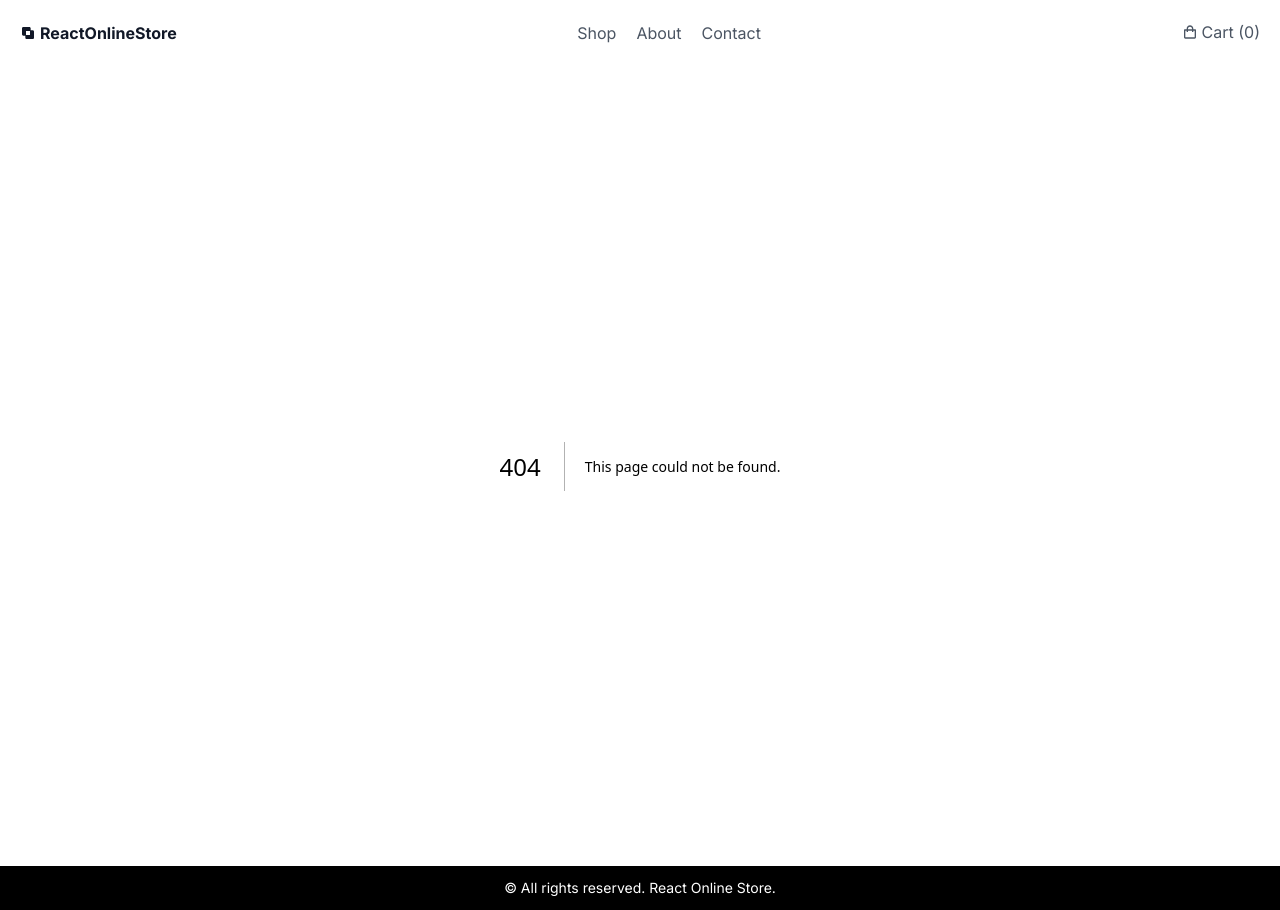
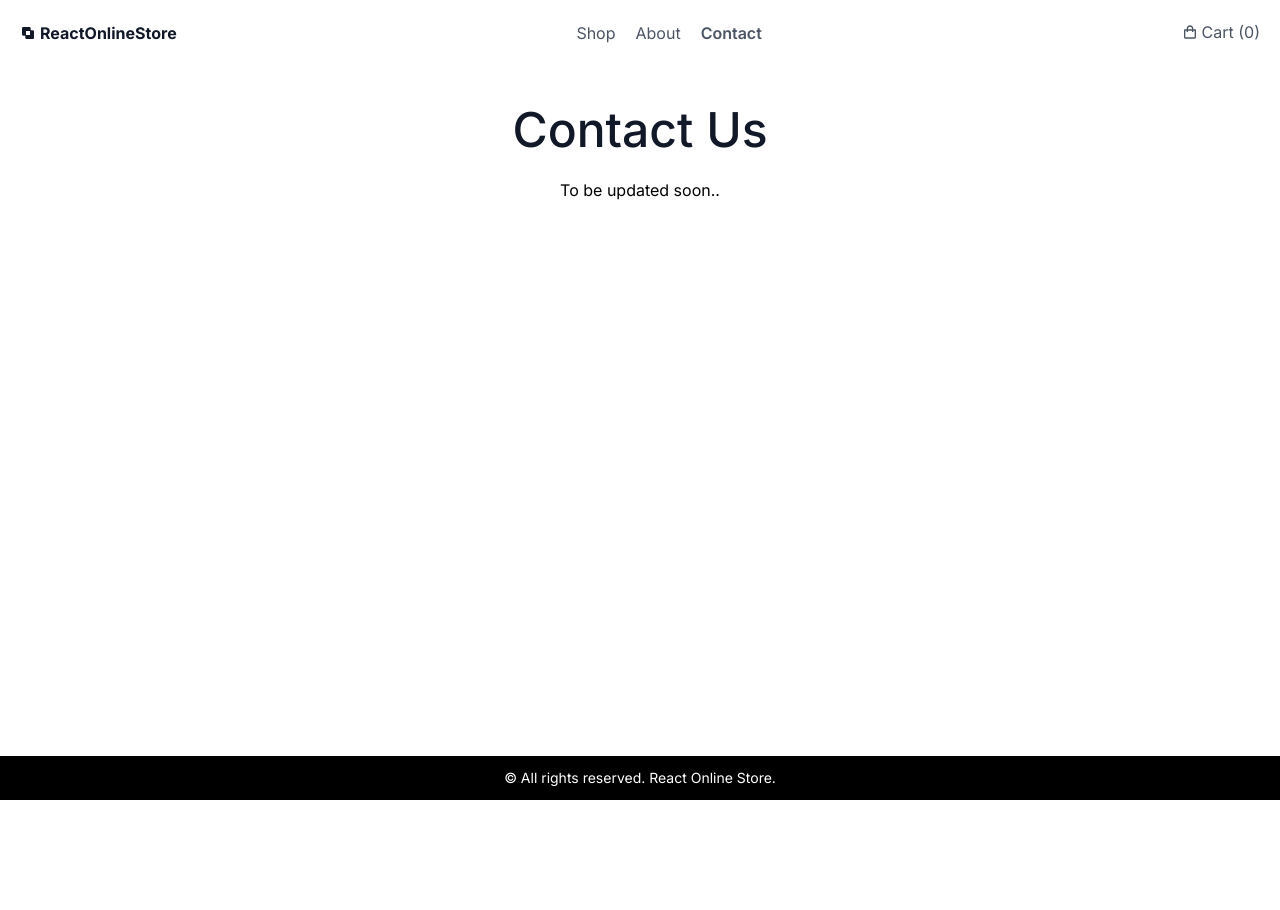
Before and after one commit to siddhiair/react-ecommerce, a Next.js app: page /contact in a window 1280 px wide. Before the commit this address had no page. After the commit the page ends 800 px from the top, so only its background shows below. Built offline with nearby package versions, Linux system fonts and the light colour scheme.

Commit message:
used context api to add product to cart

```diff
--- a/components/common/NavBar.js
+++ b/components/common/NavBar.js
@@ -2,11 +2,11 @@ import React from 'react';
 import Link from 'next/link';
 import {BiShoppingBag,BiExclude} from 'react-icons/bi';
 import { useRouter } from "next/router";
-import useUpdateCart from "@/hooks/useUpdateCart";
+import { useAppState } from "@/context/AppStateContext";
 
 export default function NavBar() {
 	const router = useRouter();
-	const {cartItems} = useUpdateCart();
+	const {cartCount} = useAppState();
 
   return (
     <header className="text-gray-600 body-font">
@@ -17,12 +17,12 @@ export default function NavBar() {
 				</Link>
 				<nav className="md:ml-auto md:mr-auto flex flex-wrap items-center text-base justify-center">
 					<Link href="/shop" className={`mr-5 hover:text-gray-900 ${router.pathname == "/shop" ? "font-semibold" : ""}`}>Shop</Link>
-					<Link href="/about" className="mr-5 hover:text-gray-900">About</Link>
-					<Link href="/contact" className="mr-5 hover:text-gray-900">Contact</Link>
+					<Link href="/about" className={`mr-5 hover:text-gray-900 ${router.pathname == "/about" ? "font-semibold" : ""}`}>About</Link>
+					<Link href="/contact" className={`mr-5 hover:text-gray-900 ${router.pathname == "/contact" ? "font-semibold" : ""}`}>Contact</Link>
 				</nav>
 				<div>
 					<span className='inline-flex items-center gap-x-1'>
-						<BiShoppingBag /> Cart ({cartItems.length})
+						<BiShoppingBag /> Cart ({cartCount})
 					</span>
 				</div>
 			</div>
--- a/components/common/ProductCard.js
+++ b/components/common/ProductCard.js
@@ -1,17 +1,12 @@
 import React, { useState } from "react";
 import Link from "next/link";
 import {BsCartPlus} from 'react-icons/bs';
-import useUpdateCart from "@/hooks/useUpdateCart";
+import { useAppState } from "@/context/AppStateContext";
 
 const ProductCard = ({data}) => {
-	const {addToCart,isLoading,cartItems} = useUpdateCart();
-
-	const handleAddToCart = () => {
-		addToCart({
-			userId:5,
-			date:new Date(),
-			products:[{productId:data.id,quantity:1}]
-		});
+	const {addToCart,isLoading} = useAppState(0);
+	const handleCart = () => {
+		addToCart(data)
 	}
   return(
 		<div className="product-card">
@@ -21,8 +16,8 @@ const ProductCard = ({data}) => {
 				</Link>
 
 				<div className="pc_add-to-card-wrap transition-transform absolute left-auto lg:left-0 right-0 bottom-0 z-10 p-3">
-					<button type="button" className="pc_add-to-cart-btn w-full hidden lg:flex bg-white px-4 py-3 items-center justify-center gap-x-2 rounded shadow-xl" onClick={handleAddToCart} disabled={isLoading}><BsCartPlus /> {isLoading ? 'Adding to Cart...' : 'Add to cart'}</button>
-					<button type="button" className="pc_add-to-cart-btn lg:hidden bg-white p-4  rounded-full shadow-xl" onClick={handleAddToCart} disabled={isLoading}><BsCartPlus /></button>
+					<button type="button" className="pc_add-to-cart-btn w-full hidden lg:flex bg-white px-4 py-3 items-center justify-center gap-x-2 rounded shadow-xl" onClick={handleCart} disabled={isLoading}><BsCartPlus /> {isLoading ? 'Adding to Cart...' : 'Add to cart'}</button>
+					<button type="button" className="pc_add-to-cart-btn lg:hidden bg-white p-4  rounded-full shadow-xl" onClick={handleCart} disabled={isLoading}><BsCartPlus /></button>
 				</div>
 			</div>
 			<div className="mt-4">
--- a/components/home/HomeProducts.js
+++ b/components/home/HomeProducts.js
@@ -2,7 +2,7 @@ import React from 'react';
 import Slider from "react-slick";
 import ProductCard from '../common/ProductCard';
 
-const HomeProducts = ({products}) => {
+const HomeProducts = ({products,handleCart}) => {
 	var settings = {
 		dots: true,
 		infinite: false,
--- /dev/null
+++ b/context/AppStateContext.js
@@ -0,0 +1,49 @@
+import React, { createContext, useContext, useState, useEffect } from 'react';
+
+const AppStateContext = createContext();
+
+export const useAppState = () => useContext(AppStateContext);
+
+export const AppStateProvider = ({ children }) => {
+  const [cartCount, setCartCount] = useState(0);
+  const [isLoading, setIsLoading] = useState(false);
+
+  const addToCart = (data) => {
+		const cartData = {
+			id:data.id,
+			title:data.title,
+			price:data.price,
+			quantity:1
+		}
+		const lstCartItems = JSON.parse(localStorage.getItem('cartItems')) || []; //check if cartItems are already set in localStorage
+
+		//if product is already in cart, update quantity value
+		const existingCartItem = lstCartItems.find((item) => item.id === data.id);
+		if(existingCartItem){
+			existingCartItem.quantity += 1
+		}
+		else{
+			lstCartItems.push(cartData);
+		}
+		localStorage.setItem("cartItems",JSON.stringify(lstCartItems))
+		setCartCount(cartCount+1);
+	}
+
+  // Fetch the cartItems from local storage and calculate cart qty
+  useEffect(() => {
+    const cartItems = JSON.parse(localStorage.getItem('cartItems')) || [];
+    let qty = 0;
+    if(cartItems){
+      qty = cartItems.reduce((total,currentVal)=>{
+        return total+currentVal.quantity
+      },0)
+    }
+    setCartCount(qty);
+  }, []);
+
+  return (
+    <AppStateContext.Provider value={{ cartCount, addToCart, isLoading }}>
+      {children}
+    </AppStateContext.Provider>
+  );
+};
--- a/hooks/useUpdateCart.js
+++ /dev/null
@@ -1,18 +0,0 @@
-import { useState, useEffect } from "react";
-
-const useUpdateCart = () => {
-  const [cartItems, setCartItems] = useState([]);
-	const [isLoading, setIsLoading] = useState(false);
-
-	// const removeFromCart = (item) => {
-	// 	const filteredItems = cartItems.filter(el => el.id !== item.id);
-	// 	setCartItems(filteredItems);
-	// }
-
-	const addToCart = async(item) => {
-		console.log(item)
-	}
-	return {cartItems, addToCart, isLoading};
-}
-
-export default useUpdateCart;
--- a/pages/_app.js
+++ b/pages/_app.js
@@ -2,17 +2,23 @@ import NavBar from '@/components/common/NavBar';
 import { Inter } from 'next/font/google';
 import '@/styles/globals.css';
 import SiteFooter from '@/components/common/SiteFooter';
+import { useState } from 'react';
+import { AppStateProvider } from '@/context/AppStateContext';
 
 const inter = Inter({ subsets: ['latin'] })
 
 export default function App({ Component, pageProps }) {
+  const [cartItems,setCartItems] = useState([]);
+
   return(
-    <div className={inter.className}>
-      <NavBar />
-      <main>
-        <Component {...pageProps} />
-      </main>
-      <SiteFooter />
-    </div>
+    <AppStateProvider>
+      <div className={`flex flex-col min-h-screen ${inter.className}`}>
+        <NavBar cartCount={cartItems.length} />
+        <main className='main-content grow'>
+          <Component {...pageProps} />
+        </main>
+        <SiteFooter />
+      </div>
+    </AppStateProvider>
   );
 }
--- /dev/null
+++ b/pages/about.js
@@ -0,0 +1,16 @@
+import React from 'react'
+
+const About = () =>{
+  return (
+    <section className='py-10'>
+      <div className='container px-4 text-center'>
+        <h1 className="title-font text-3xl sm:text-4xl lg:text-5xl mb-6 font-medium text-gray-900 leading-16">About Us</h1>
+
+        <div className='lg:w-10/12 xl:w-3/4 mx-auto'>
+          To be updated soon..
+        </div>
+      </div>
+    </section>
+  )
+}
+export default About;
--- /dev/null
+++ b/pages/contact.js
@@ -0,0 +1,16 @@
+import React from 'react'
+
+const Contact = () =>{
+  return (
+    <section className='py-10'>
+      <div className='container px-4 text-center'>
+        <h1 className="title-font text-3xl sm:text-4xl lg:text-5xl mb-6 font-medium text-gray-900 leading-16">Contact Us</h1>
+
+        <div className='lg:w-10/12 xl:w-3/4 mx-auto'>
+          To be updated soon..
+        </div>
+      </div>
+    </section>
+  )
+}
+export default Contact;
--- a/pages/index.js
+++ b/pages/index.js
@@ -4,12 +4,12 @@ import "slick-carousel/slick/slick.css";
 import "slick-carousel/slick/slick-theme.css";
 import HomeCategories from "@/components/home/HomeCategories";
 
-const Home = ({products,categories}) => {
+const Home = ({products,categories,handleCart}) => {
   return (
     <>
       <HomeBanner />
       <HomeCategories categories={categories} />
-      <HomeProducts products={products} />
+      <HomeProducts products={products}  />
     </>
   )
 }
--- a/pages/shop/[category]/[id].js
+++ b/pages/shop/[category]/[id].js
@@ -1,15 +1,12 @@
 import React from 'react';
 import {AiFillStar} from 'react-icons/ai';
 import { IconContext } from "react-icons";
-//import useUpdateCart from "@/hooks/useUpdateCart";
-import { useState } from 'react';
+import { useAppState } from "@/context/AppStateContext";
 
 const Product = ({productDetails:data}) => {
-  //const {addToCart,isLoading} = useUpdateCart();
-  const [isLoading, setIsLoading] = useState(false)
-
-	const handleAddToCart = () => {
-		console.log("test")
+  const {addToCart,isLoading} = useAppState(0);
+	const handleCart = () => {
+		addToCart(data)
 	}
   return (
     <>
@@ -38,7 +35,7 @@ const Product = ({productDetails:data}) => {
               <span className="title-font font-medium text-2xl text-gray-900">${data.price}</span>
             </div>
             <div className="mt-6">
-              <button className="pc_add-to-cart-btn w-full text-white bg-blue-800 border-0 py-2 px-6 focus:outline-none hover:bg-blue-900 rounded" onClick={handleAddToCart} disabled={isLoading}>{isLoading ? 'Adding to Cart...' : 'Add to cart'}</button>
+              <button className="pc_add-to-cart-btn w-full text-white bg-blue-800 border-0 py-2 px-6 focus:outline-none hover:bg-blue-900 rounded" onClick={handleCart} disabled={isLoading}>{isLoading ? 'Adding to Cart...' : 'Add to cart'}</button>
             </div>
           </div>
         </div>
```
